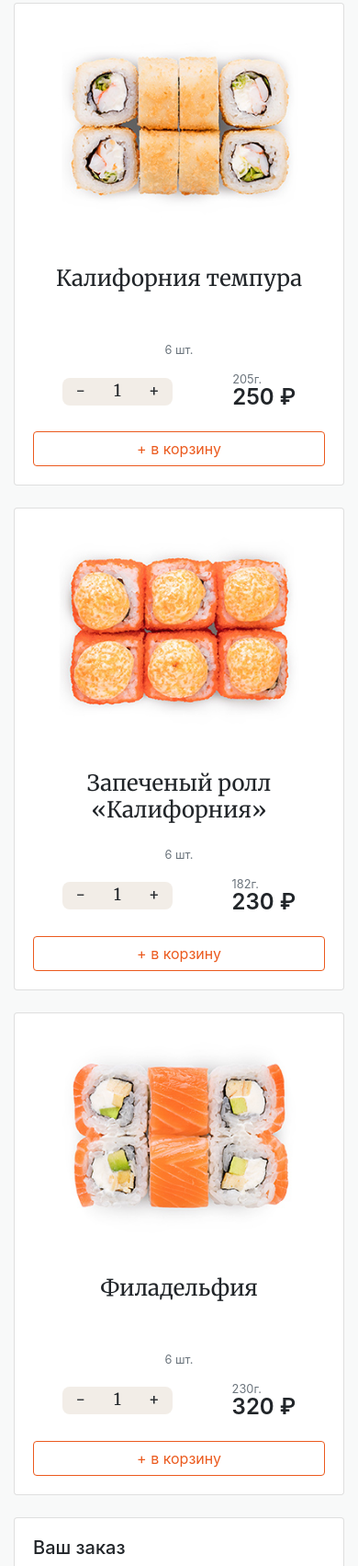
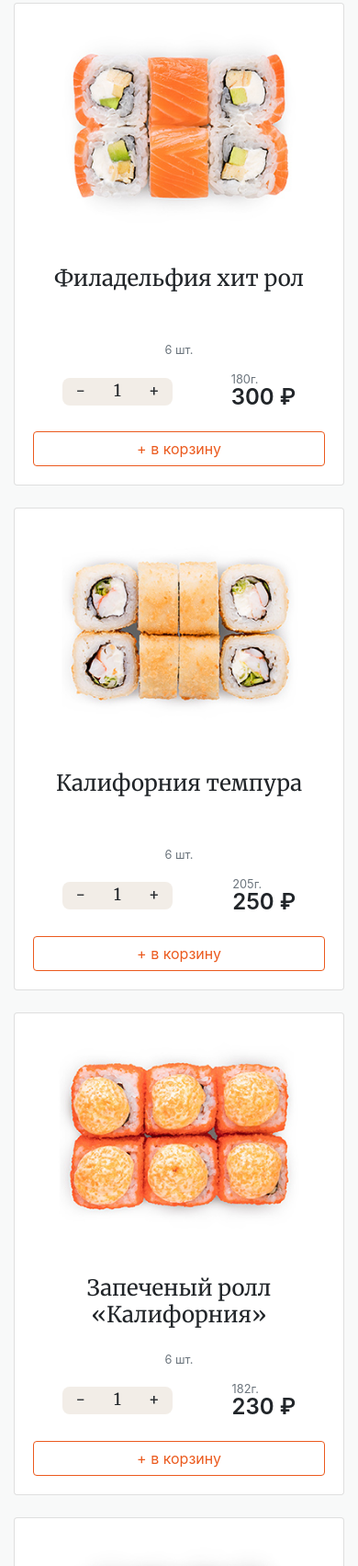
Before and after one commit to mackormic/online-shop-sushi, a plain HTML site: page rolli-shop-start-project/index.html in a window 390 px wide. Shown: the part 918-2621 px from the top of the page at 92% size. Drawn offline with Linux system fonts and the light colour scheme.

Commit message:
feat: add json file

```diff
--- a/rolli-shop-start-project/index.html
+++ b/rolli-shop-start-project/index.html
@@ -24,7 +24,7 @@
 	<div class="container mb-5">
 		<div class="row">
 			<div class="col-md-8">
-				<div class="row">
+				<div class="row" id="products-container">
 
 					<!-- Ролл -->
 					<div class="col-md-6">
@@ -58,93 +58,6 @@
 					</div>
 					<!-- // Ролл -->
 
-					<!-- Ролл -->
-					<div class="col-md-6">
-						<div class="card mb-4" data-id="02">
-							<img class="product-img" src="img/roll/california-tempura.jpg" alt="">
-							<div class="card-body text-center">
-								<h4 class="item-title">Калифорния темпура</h4>
-								<p><small data-items-in-box class="text-muted">6 шт.</small></p>
-
-								<div class="details-wrapper">
-									<div class="items counter-wrapper">
-										<div class="items__control" data-action="minus">-</div>
-										<div class="items__current" data-counter>1</div>
-										<div class="items__control" data-action="plus">+</div>
-									</div>
-
-									<div class="price">
-										<div class="price__weight">205г.</div>
-										<div class="price__currency">250 ₽</div>
-									</div>
-								</div>
-
-								<button data-cart type="button" class="btn btn-block btn-outline-warning">+ в корзину</button>
-
-							</div>
-						</div>
-					</div>
-					<!-- // Ролл -->
-
-					<!-- Ролл -->
-					<div class="col-md-6">
-						<div class="card mb-4" data-id="03">
-							<img class="product-img" src="img/roll/zapech-california.jpg" alt="">
-							<div class="card-body text-center">
-								<h4 class="item-title">Запеченый ролл «Калифорния»</h4>
-								<p><small data-items-in-box class="text-muted">6 шт.</small></p>
-
-								<div class="details-wrapper">
-									<div class="items counter-wrapper">
-										<div class="items__control" data-action="minus">-</div>
-										<div class="items__current" data-counter>1</div>
-										<div class="items__control" data-action="plus">+</div>
-									</div>
-
-									<div class="price">
-										<div class="price__weight">182г.</div>
-										<div class="price__currency">230 ₽</div>
-									</div>
-
-								</div>
-
-								<button data-cart type="button" class="btn btn-block btn-outline-warning">+ в корзину</button>
-
-							</div>
-						</div>
-					</div>
-					<!-- // Ролл -->
-
-					<!-- Ролл -->
-					<div class="col-md-6">
-						<div class="card mb-4" data-id="04">
-							<img class="product-img" src="img/roll/philadelphia.jpg" alt="">
-							<div class="card-body text-center">
-								<h4 class="item-title">Филадельфия</h4>
-								<p><small data-items-in-box class="text-muted">6 шт.</small></p>
-
-								<div class="details-wrapper">
-									<div class="items counter-wrapper">
-										<div class="items__control" data-action="minus">-</div>
-										<div class="items__current" data-counter>1</div>
-										<div class="items__control" data-action="plus">+</div>
-									</div>
-
-									<div class="price">
-										<div class="price__weight">230г.</div>
-										<div class="price__currency">320 ₽</div>
-									</div>
-
-								</div>
-
-								<button data-cart type="button" class="btn btn-block btn-outline-warning">
-									+ в корзину
-								</button>
-
-							</div>
-						</div>
-					</div>
-					<!-- // Ролл -->
 
 				</div>
 			</div>
@@ -227,6 +140,7 @@
 			</div>
 		</div>
 	</div>
+	<script src="./js/renderProducts.js"></script>
 	<script src="./js/calcCartPrice.js"></script>
 	<script src="./js/toggleCartStatus.js"></script>
 	<script src="./js/counter-02.js"></script>
--- /dev/null
+++ b/rolli-shop-start-project/js/products.json
@@ -0,0 +1,34 @@
+[
+  {
+    "id": 1,
+    "title": "Филадельфия хит рол",
+    "itemInbox": 6,
+    "weight": 180,
+    "price": 300,
+    "imgSrc": "philadelphia.jpg"
+  },
+  {
+    "id": 2,
+    "title": "Калифорния темпура",
+    "itemInbox": 6,
+    "weight": 205,
+    "price": 250,
+    "imgSrc": "california-tempura.jpg"
+  },
+  {
+    "id": 3,
+    "title": "Запеченый ролл «Калифорния»",
+    "itemInbox": 6,
+    "weight": 182,
+    "price": 230,
+    "imgSrc": "zapech-california.jpg"
+  },
+  {
+    "id": 4,
+    "title": "Филадельфия",
+    "itemInbox": 6,
+    "weight": 230,
+    "price": 320,
+    "imgSrc": "philadelphia.jpg"
+  }
+]
--- /dev/null
+++ b/rolli-shop-start-project/js/renderProducts.js
@@ -0,0 +1,55 @@
+const productsContainer = document.querySelector("#products-container");
+
+getProducts();
+
+async function getProducts() {
+  const response = await fetch("./js/products.json");
+  console.log(response);
+
+  const productsArray = await response.json();
+  console.log(productsArray);
+  renderProducts(productsArray);
+}
+
+// нестрелочная функция
+// function renderProducts(productsArray) {
+//     productsArray.forEach(function(element){
+
+//     })
+// }
+
+function renderProducts(productsArray) {
+  productsArray.forEach((element) => {
+    const productsHTML = `<div class="col-md-6">
+        <div class="card mb-4" data-id="${element.id}">
+            <img class="product-img" src="./img/roll/${element.imgSrc}" alt="">
+            <div class="card-body text-center">
+                <h4 class="item-title">${element.title}</h4>
+                <p><small data-items-in-box class="text-muted">${element.itemInbox} шт.</small></p>
+
+                <div class="details-wrapper">
+
+                    <!-- Счетчик -->
+                    <div class="items counter-wrapper">
+                        <div class="items__control" data-action="minus">-</div>
+                        <div class="items__current" data-counter>1</div>
+                        <div class="items__control" data-action="plus">+</div>
+                    </div>
+                    <!-- Счетчик -->
+
+
+                    <div class="price">
+                        <div class="price__weight">${element.weight}г.</div>
+                        <div class="price__currency">${element.price} ₽</div>
+                    </div>
+                </div>
+
+                <button data-cart type="button" class="btn btn-block btn-outline-warning">+ в корзину</button>
+
+            </div>
+        </div>
+    </div>`;
+
+    productsContainer.insertAdjacentHTML("beforeend", productsHTML);
+  });
+}
```
